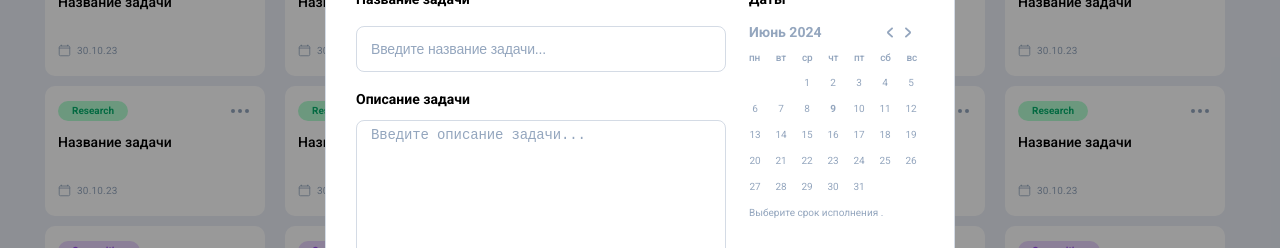
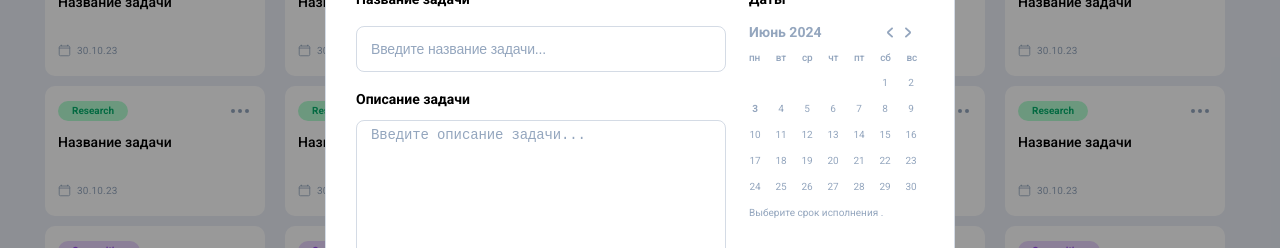
Before and after one commit to august-ra/third-course-kanban, a React (Vite) app: page / in a window 1280 px wide. Both pictures are taken after a click on the button "Создать новую задачу". Shown: the part 198-446 px from the top of the page. Built offline with nearby package versions, Linux system fonts and the light colour scheme.

Commit message:
Automated the calendar

```diff
--- a/src/components/Calendar/CalendarCells/CalendarCell/CalendarCell.jsx
+++ b/src/components/Calendar/CalendarCells/CalendarCell/CalendarCell.jsx
@@ -1,7 +1,7 @@
 import React from "react"
 
 
-const CalendarCell = ({ day, isCurrentMonth = true, isWeekend = false, isNow = false, isSelected = false }) => {
+const CalendarCell = ({ date, day, isCurrentMonth = true, isWeekend = false, isNow = false, isSelected = false }) => {
   const classNameSuffixes = []
   classNameSuffixes.push(isCurrentMonth ? "_cell-day" : "_other-month")
   classNameSuffixes.push(     isWeekend ? "_weekend"  : ""            )
@@ -9,7 +9,7 @@ const CalendarCell = ({ day, isCurrentMonth = true, isWeekend = false, isNow = f
   classNameSuffixes.push(    isSelected ? "_selected" : ""            )
 
   return (
-    <div className={`calendar__cell ${classNameSuffixes.join(" ").trim()}`}>{day}</div>
+    <div data-id={date} className={`calendar__cell ${classNameSuffixes.join(" ").trim()}`}>{day}</div>
   )
 }
 
--- a/src/components/Calendar/CalendarCells/CalendarCells.jsx
+++ b/src/components/Calendar/CalendarCells/CalendarCells.jsx
@@ -3,48 +3,80 @@ import CalendarCell from "./CalendarCell/CalendarCell.jsx"
 
 
 const CalendarCells = ({ monthAsDate }) => {
-  // TODO: calculate first day of calendar
-  // TODO: generate all cells
+  const month = monthAsDate.getMonth()
+
+  const getFiveOrSixWeeks = (date) => {
+    const result = []
+
+    /* recursion */
+    const fillLeftPart = function (date, other = false) {
+      const day       = date.getDate()
+      const dayOfWeek = date.getDay()
+
+      if (dayOfWeek > 1) {
+        const date2 = new Date(date)
+        fillLeftPart(new Date(date2.setDate(date2.getDate() - 1)), true)
+      }
+
+      result.push({
+        date:   new Date(date),
+        number: day,
+        day:    dayOfWeek,
+        other:  other,
+      })
+    }
+
+    date.setDate(1)
+
+    let dayOfWeek = date.getDay()
+    let day       = 1
+
+    if (dayOfWeek > 1)
+      fillLeftPart(date)
+    else
+      result.push({
+        date:   new Date(date),
+        number: day,
+        day:    dayOfWeek,
+        other:  false,
+      })
+
+    let calendarLimit = 42
+
+    while (result.length < calendarLimit) {
+      date.setDate(date.getDate() + 1)
+      ++day
+      dayOfWeek = dayOfWeek > 6 ? 1 : dayOfWeek + 1
+
+      const isOtherMonth = date.getMonth() !== month
+
+      if (isOtherMonth) {
+        day = date.getDate()
+
+        if (result.length < 35)
+          calendarLimit = 35
+      }
+
+      result.push({
+        date:   new Date(date),
+        number: day,
+        day:    dayOfWeek,
+        other:  isOtherMonth,
+      })
+    }
+
+    return result
+  }
 
   return (
     <div className="calendar__cells">
-      <CalendarCell day={30} isCurrentMonth={false} />
-      <CalendarCell day={31} isCurrentMonth={false} />
+      {getFiveOrSixWeeks(new Date(monthAsDate)).map((item) => {
+        const isNow = item.date.getDate() === monthAsDate.getDate() && item.date.getMonth() === month
+        const isWeekend = item.day > 5
+        const key = item.date.shortPrint()
 
-      <CalendarCell day={ 1} />
-      <CalendarCell day={ 2} />
-      <CalendarCell day={ 3} />
-      <CalendarCell day={ 4} isWeekend={true} />
-      <CalendarCell day={ 5} isWeekend={true} />
-      <CalendarCell day={ 6} />
-      <CalendarCell day={ 7} />
-      <CalendarCell day={ 8} />
-      <CalendarCell day={ 9} isNow={true} />
-      <CalendarCell day={10} />
-      <CalendarCell day={11} isWeekend={true} />
-      <CalendarCell day={12} isWeekend={true} />
-      <CalendarCell day={13} />
-      <CalendarCell day={14} />
-      <CalendarCell day={15} />
-      <CalendarCell day={16} />
-      <CalendarCell day={17} />
-      <CalendarCell day={18} isWeekend={true} />
-      <CalendarCell day={19} isWeekend={true} />
-      <CalendarCell day={20} />
-      <CalendarCell day={21} />
-      <CalendarCell day={22} />
-      <CalendarCell day={23} />
-      <CalendarCell day={24} />
-      <CalendarCell day={25} isWeekend={true} />
-      <CalendarCell day={26} isWeekend={true} />
-      <CalendarCell day={27} />
-      <CalendarCell day={28} />
-      <CalendarCell day={29} />
-      <CalendarCell day={30} />
-      <CalendarCell day={31} />
-
-      <CalendarCell day={ 1} isCurrentMonth={false} isWeekend={true} />
-      <CalendarCell day={ 2} isCurrentMonth={false} isWeekend={true} />
+        return <CalendarCell key={key} date={key} day={item.number} isCurrentMonth={!item.other} isWeekend={isWeekend} isNow={isNow} />
+      })}
     </div>
   )
 }
--- a/src/main.jsx
+++ b/src/main.jsx
@@ -2,6 +2,7 @@ import React from "react"
 import ReactDOM from "react-dom/client"
 import App from "./App.jsx"
 import "./index.css"
+import {} from "./prototypes.js"
 
 
 ReactDOM.createRoot(document.getElementById("root")).render(
--- /dev/null
+++ b/src/prototypes.js
@@ -0,0 +1,36 @@
+
+function zeroPad(num, places = 2) {
+  return String(num).padStart(places, "0")
+}
+
+Date.prototype.shortPrint = function () {
+  return `${this.getFullYear()}-${zeroPad(this.getMonth() + 1)}-${zeroPad(this.getDate())}`
+}
+
+Date.prototype.print = function (withSeconds = false) {
+  const parts = []
+  parts.push(zeroPad(this.getDate(), 2))
+  parts.push(".")
+  parts.push(zeroPad(this.getMonth() + 1, 2))
+  parts.push(".")
+  parts.push(this.getFullYear().toString().substring(2))
+  parts.push(" ")
+  parts.push(zeroPad(this.getHours(), 2))
+  parts.push(":")
+  parts.push(zeroPad(this.getMinutes(), 2))
+
+  if (withSeconds) {
+    parts.push(":")
+    parts.push(zeroPad(this.getSeconds(), 2))
+  }
+
+  return parts.join("")
+}
+
+String.prototype.sterilize = function () {
+  return this
+    .replaceAll("&", "&amp;")
+    .replaceAll("<", "&lt;")
+    .replaceAll(">", "&gt;")
+    .replaceAll("/", "&sol;")
+}
```
